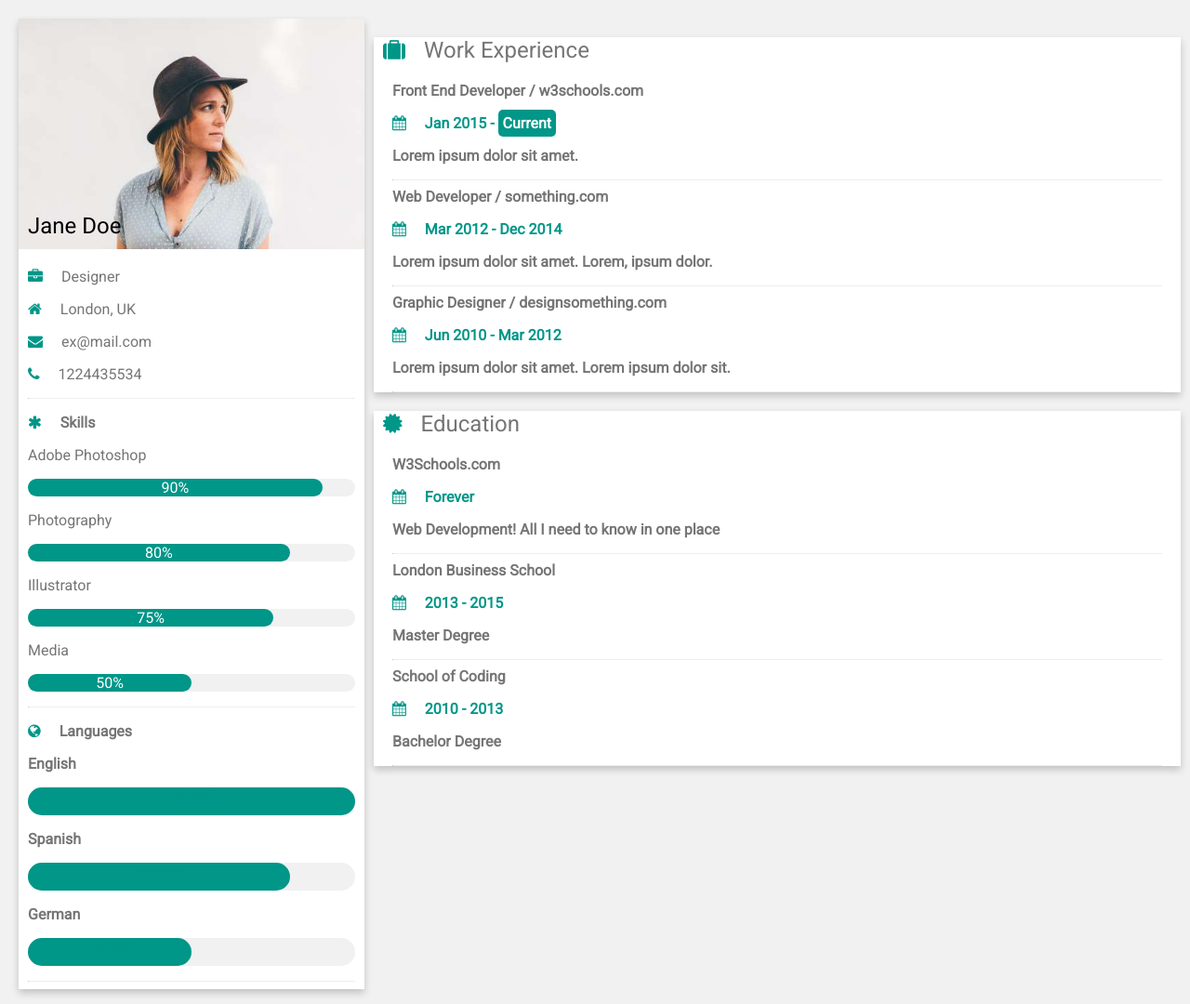
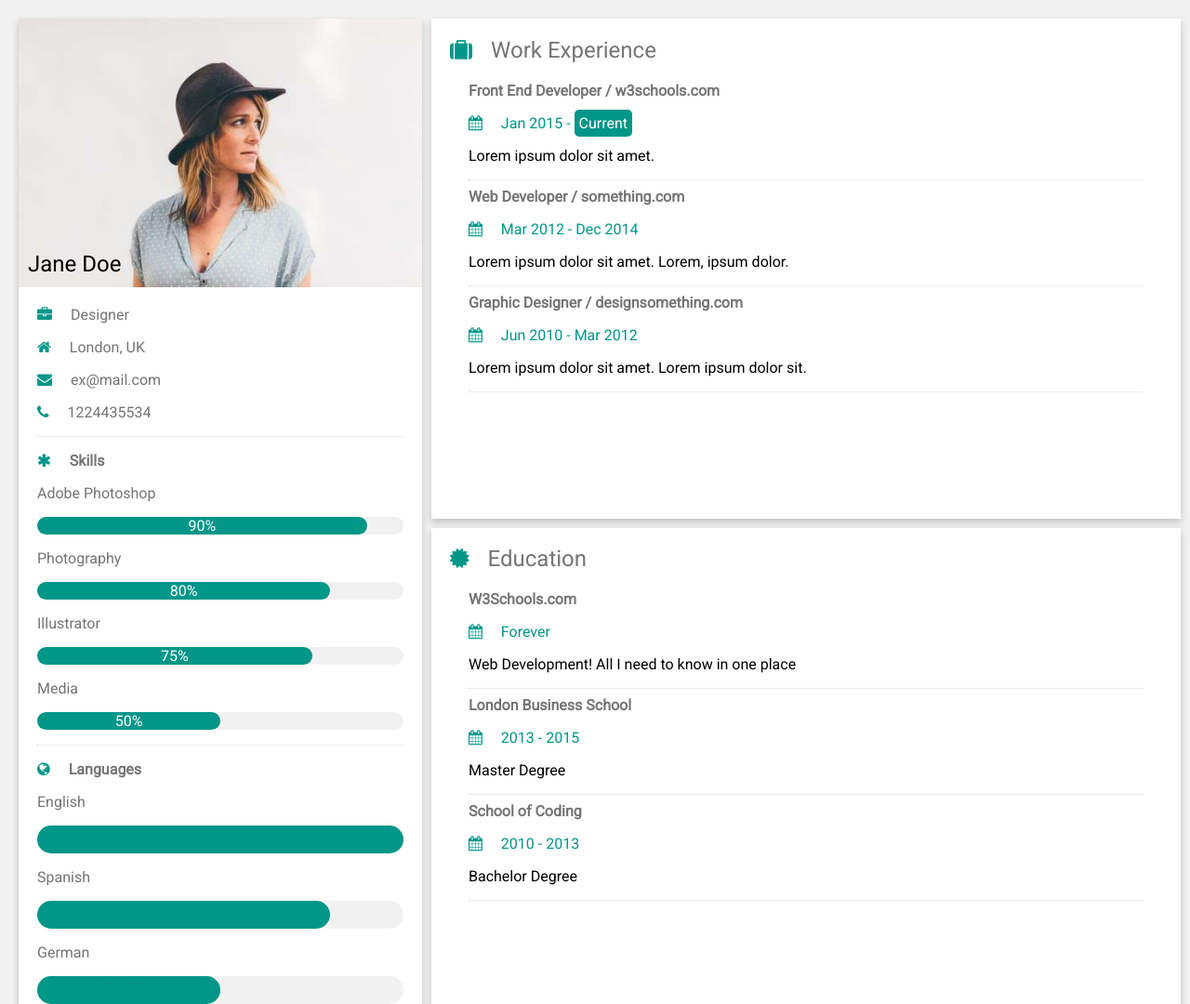
Before and after one commit to tannguyencse19/resume-website, a plain HTML site: page index.html in a window 1280 px wide. Shown: the top 1080 px of the page at 93% size. Drawn offline with Linux system fonts and the light colour scheme.

Commit message:
chua refactoring + hoan chinh style

```diff
--- a/index.html
+++ b/index.html
@@ -62,7 +62,7 @@
                 </ul>
                 <hr>
                 <ul>
-                    <b><i class="fa fa-globe"></i>Languages</h2>
+                    <b><i class="fa fa-globe"></i>Languages</h2></b>
                         <li>
                             <p>English</p>
                             <div class="slide-wrap">
--- a/styles/style.scss
+++ b/styles/style.scss
@@ -40,7 +40,7 @@ body {
 }
 
 .container {
-  padding: 0 10px;
+  padding: 0 20px;
 }
 
 hr {
@@ -56,7 +56,7 @@ b {
 #grid-body {
   padding: 20px;
   display: grid;
-  grid-template-columns: 30% 70%;
+  grid-template-columns: 35% 65%;
   grid-template-rows: repeat(2, auto);
   gap: 10px 10px;
   .grid-box {
@@ -66,18 +66,6 @@ b {
 
   .item-1 {
     grid-row-end: span 2;
-  }
-
-  .item-1 {
-    // border: 1px solid red;
-  }
-
-  .item-2 {
-    // border: 1px solid green;
-  }
-
-  .item-3 {
-    // border: 1px solid blue;
   }
 }
 
```
Also changed, not shown: css/style.css, 1 other file.
